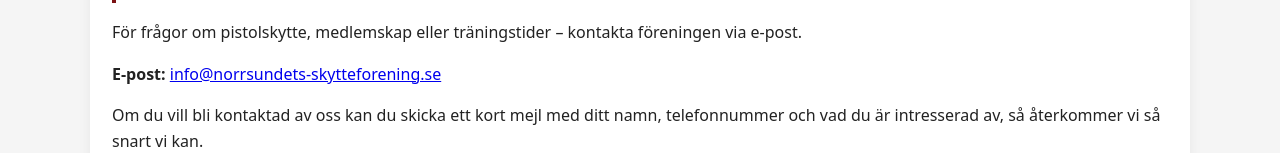
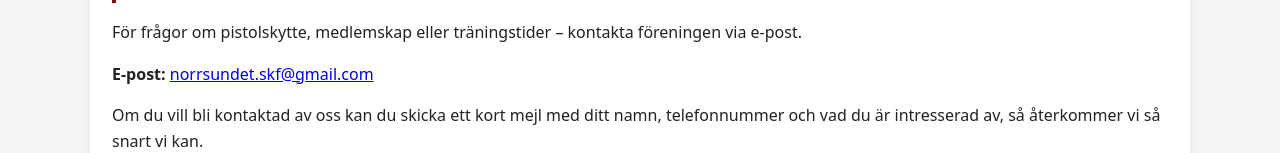
Before and after one commit to kentsandelin-hue/norrsundets-skytteforening, a plain HTML site: page index.html in a window 1280 px wide. Shown: the part 1010-1163 px from the top of the page. Drawn offline with Linux system fonts and the light colour scheme.

Commit message:
Update email contact link in index.html

```diff
--- a/index.html
+++ b/index.html
@@ -287,7 +287,7 @@ För frågor om pistolskytte, medlemskap eller träningstider – kontakta före
 </p>
 <p>
 <strong>E‑post:</strong>
-<a href="norrsundet.skf@gmail.com">info@norrsundets-skytteforening.se</a>
+<a href="norrsundet.skf@gmail.com">norrsundet.skf@gmail.com</a>
 </p>
 <p>
 Om du vill bli kontaktad av oss kan du skicka ett kort mejl med ditt namn, telefonnummer och vad du är intresserad av,
```
